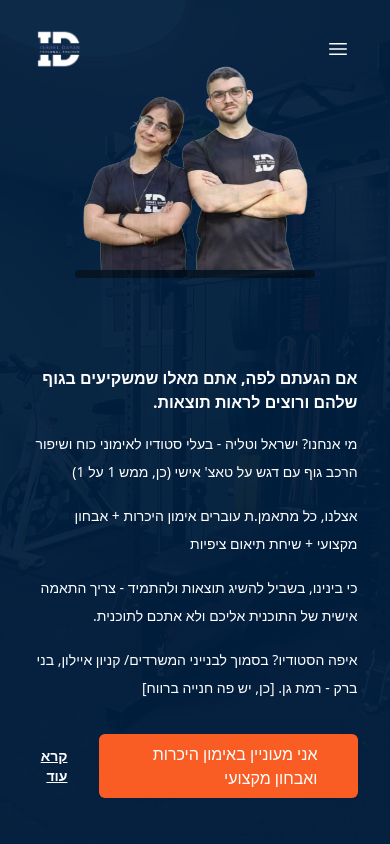
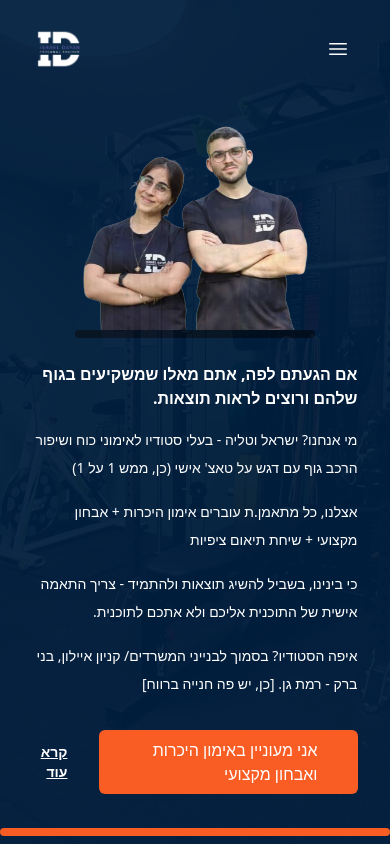
Before and after one commit to itzhakl/dayan-fitness-site, a React (Vite) app: page / in a window 390 px wide. Shown: the top 844 px of the page. Built offline with nearby package versions, Linux system fonts and the light colour scheme.

Commit message:
responsive plans

```diff
--- a/src/App.tsx
+++ b/src/App.tsx
@@ -7,9 +7,22 @@ import Ourclasses from '@/components/OurClasses/Ourclasses';
 import ContactUs from '@/components/ContactUs/ContactUs';
 import Footer from '@/components/Footer/Footer';
 import AboutUs from '@/components/AboutUs/AboutUs';
+import {
+  motion,
+  useScroll,
+  useSpring,
+  useTransform,
+  MotionValue
+} from "framer-motion";
 // import ScrollListener from './ScrollListener'
 
 function App() {
+  const { scrollYProgress } = useScroll();
+  const scaleX = useSpring(scrollYProgress, {
+    stiffness: 100,
+    damping: 30,
+    restDelta: 0.001
+  });
   const [selectedPage, setSelectedPage] = useState<string>(SelectedPage.Home);
   const [isTopOfPage, setIsTopOfPage] = useState<boolean>(true);
   // const pageIds = Object.values(SelectedPage);
@@ -27,6 +40,8 @@ function App() {
     return () => window.removeEventListener("scroll", handleScroll);
   }, []);
 
+  // const components = [Home, AboutUs, Ourclasses, Benefits, ContactUs, Footer];
+
   return (
     <div dir='rtl'
       className="app bg-secondary text-primary-text"
@@ -38,6 +53,10 @@ function App() {
       <Benefits setSelectedPage={setSelectedPage} />
       <ContactUs setSelectedPage={setSelectedPage} />
       <Footer setSelectedPage={setSelectedPage} />
+      {/* {components.map((Component) => (
+        <Component selectedPage={selectedPage} setSelectedPage={setSelectedPage} />
+      ))} */}
+      <motion.div className="fixed border-3 border-solid border-primary rounded-3xl bottom-2 bg-accent w-full h-2" style={{ scaleX }} />
     </div>
   );
 }
--- a/src/components/AboutUs/AboutUs.tsx
+++ b/src/components/AboutUs/AboutUs.tsx
@@ -1,11 +1,13 @@
 import { SelectedPage } from '@/shared/types';
 import useMediaQuery from '@/hooks/useMediaQuery';
-import { motion } from 'framer-motion';
+import { motion, useScroll } from 'framer-motion';
 import { Element } from "react-scroll";
 import israelAndTalya from "@/assets/images/israelAndTalya2.png";
 // import israelPhoto from "@/assets/images/israelPhoto.png";
 
 import { ABOUT_US } from '@/shared/pageTexts';
+import { useRef } from 'react';
+import { useParallax } from '@/hooks/hooks';
 
 type Props = {
   setSelectedPage: (value: string) => void;
@@ -13,10 +15,13 @@ type Props = {
 
 const AboutUs = ({ setSelectedPage }: Props) => {
   const isAboveMediumScreens = useMediaQuery('(min-width:1060px)');
+  const ref = useRef(null);
+  const { scrollYProgress } = useScroll({ target: ref });
+  const y = useParallax(scrollYProgress, 300);
   return (
-    <Element className='relative snap-start min-h-svh' name='aboutus'>
+      <section id='aboutus' className='relative snap-start min-h-svh py-10 gap-16 md:pb-0' >
+        <div ref={ref} className="div">
       <img alt="Background" className="absolute w-full min-h-full inset-0 object-cover opacity-5" src={israelAndTalya}/>
-      <section id='' className='py-10 gap-16 md:pb-0' >
         {/* Images & Header */}
         <motion.div
           className='md:flex mx-auto w-5/6 items-center justify-center md:h-5/6'
@@ -65,8 +70,8 @@ const AboutUs = ({ setSelectedPage }: Props) => {
             </motion.div>
           </div>
         </motion.div>
+        </div>
       </section>
-    </Element>
   );
 }
 
--- a/src/components/Benefits/Benefits.tsx
+++ b/src/components/Benefits/Benefits.tsx
@@ -1,11 +1,13 @@
 import { SelectedPage } from '@/shared/types';
-import { motion } from 'framer-motion';
+import { motion, useScroll } from 'framer-motion';
 import HText from '@/shared/HText';
 import { benefits } from './data';
 import BenefitsSection from './BenefitsSection';
 import ActionButton from '@/shared/ActionButton';
 import BenefitsPageGraphic from '@/assets/images/BenefitsPageGraphic.png'
 import { Element } from "react-scroll";
+import { useRef } from 'react';
+import { useParallax } from '@/hooks/hooks';
 
 
 type Props = {
@@ -20,9 +22,13 @@ const container = {
 }
 
 const Benefits = ({ setSelectedPage }: Props) => {
+  const ref = useRef(null);
+  const { scrollYProgress } = useScroll({ target: ref });
+  const y = useParallax(scrollYProgress, 300);
+
   return (
-    <Element className='min-h-svh snap-start' name='benefits'>
-    <section id='' className='mx-auto py-20 w-5/6'>
+    <section id='benefits' className='min-h-svh snap-start mx-auto py-20 w-5/6'>
+      <div ref={ref} className="div">
         <motion.div
           onViewportEnter={() => setSelectedPage(SelectedPage.Benefits)}
         >
@@ -86,8 +92,8 @@ const Benefits = ({ setSelectedPage }: Props) => {
             {/* <img src={BenefitsPageGraphic} alt="benefits-graphics" className='mx-auto' /> */}
           </div>
         </motion.div>
+      </div>
     </section>
-    </Element>
   );
 }
 
--- a/src/components/ContactUs/ContactUs.tsx
+++ b/src/components/ContactUs/ContactUs.tsx
@@ -1,10 +1,12 @@
 import { SelectedPage } from "@/shared/types";
-import { motion } from "framer-motion";
+import { motion, useScroll } from "framer-motion";
 import HText from "@/shared/HText";
 import { useForm } from "react-hook-form";
 import ContactUsPageGraphic from '@/assets/images/ContactUsPageGraphic.png';
 import { Element } from "react-scroll";
 import useMediaQuery from "@/hooks/useMediaQuery";
+import { useRef } from "react";
+import { useParallax } from "@/hooks/hooks";
 
 
 type Props = {
@@ -12,6 +14,9 @@ type Props = {
 }
 
 const ContactUs = ({setSelectedPage}: Props) => {
+  const ref = useRef(null);
+  const { scrollYProgress } = useScroll({ target: ref });
+  const y = useParallax(scrollYProgress, 300);
   const inputStyle = `w-full snap-start mb-5 rounded-lg bg-primary-300 px-5 py-3 placeholder-white`;
   const { register, trigger, formState: { errors } } = useForm();
   const isAboveMediumScreens = useMediaQuery('(min-width:1060px)');
@@ -23,8 +28,8 @@ const ContactUs = ({setSelectedPage}: Props) => {
   }
 
   return (
-    <Element className="bg-secondary snap-start min-h-svh" name="contactus">
-    <section id='' className="w-5/6 mx-auto pt-24 pb-32">
+    <section id='contactus' className="bg-secondary snap-start min-h-svh w-5/6 mx-auto pt-24 pb-32">
+      <div ref={ref} className="div">
         <motion.div
           onViewportEnter={() => setSelectedPage(SelectedPage.ContactUs)}
           >
@@ -78,8 +83,8 @@ const ContactUs = ({setSelectedPage}: Props) => {
                 </motion.div>}
             </div>
         </motion.div>
+        </div>
     </section>
-    </Element>
   );
 }
 
--- a/src/components/Footer/Footer.tsx
+++ b/src/components/Footer/Footer.tsx
@@ -1,6 +1,6 @@
 import Logo from '@/assets/images/Logo.png';
 import { HebrewDisplayName, SelectedPage } from '@/shared/types';
-import { motion } from 'framer-motion';
+import { motion, useScroll } from 'framer-motion';
 import {
   WhatsApp as WhatsAppIcon,
   Phone as PhoneIcon,
@@ -14,6 +14,8 @@ import WazeIcon from '../../assets/svg/waze.svg'
 import { Element } from "react-scroll";
 import Copyright from './Copyright';
 import TikTokIcon from '@/assets/svg/tiktok.svg';
+import { useRef } from 'react';
+import { useParallax } from '@/hooks/hooks';
 
 
 type Props = {
@@ -21,9 +23,12 @@ type Props = {
 }
 
 const Footer = ({ setSelectedPage }: Props): JSX.Element => {
+  const ref = useRef(null);
+  const { scrollYProgress } = useScroll({ target: ref });
+  const y = useParallax(scrollYProgress, 300);
   return (
-    <Element className='relative bg-primary snap-start min-h-svh' name='footer'>
-      <section id='footer' className='pt-16'>
+    <section id='footer' className='relative bg-primary snap-start min-h-svh pt-16'>
+      <div ref={ref} className="div">
         <motion.div
           onViewportEnter={() => setSelectedPage(SelectedPage.Footer)}
           className='w-5/6 mx-auto gap-16 md:flex'>
@@ -57,9 +62,10 @@ const Footer = ({ setSelectedPage }: Props): JSX.Element => {
           </div>
           <img className='w-[50px] h-[50px]' height='50px' width='50px' src={Logo} alt="footer-logo" />
         </motion.div>
-      </section>
-      <Copyright />
-    </Element>
+        <Copyright />
+      </div>
+    </section>
+
   );
 }
 
--- a/src/components/Home/Home.tsx
+++ b/src/components/Home/Home.tsx
@@ -4,9 +4,11 @@ import ActionButton from '@/shared/ActionButton';
 import { Link as LinkScroll } from 'react-scroll/modules';
 import HomePageGraphic from '@/assets/images/HomePageGraphic.png';
 import homeBackground from "@/assets/images/homeBackground.jpeg";
-import { motion } from 'framer-motion';
+import { MotionValue, motion, useScroll } from 'framer-motion';
 import { Element } from "react-scroll";
 import { HOME_TEXT, JOIN_NOW, LEARN_MORE } from '@/shared/pageTexts';
+import { useRef } from 'react';
+import { useParallax } from '@/hooks/hooks';
 
 type Props = {
   selectedPage: string;
@@ -15,23 +17,26 @@ type Props = {
 
 const Home = ({ selectedPage, setSelectedPage }: Props) => {
   const isAboveMediumScreens = useMediaQuery('(min-width:1060px)');
+  const ref = useRef(null);
+  const { scrollYProgress } = useScroll({ target: ref });
+  const y = useParallax(scrollYProgress, 300);
 
   return (
-    <Element className='flex flex-col justify-center min-h-svh snap-start' name='home'>
-      <img alt="Background" className="absolute w-full min-h-full inset-0 object-cover opacity-5" src={homeBackground}/>
-      <section className='flex flex-col h-full items-center md:pt-10' >
+    <section id='home' className='flex flex-col justify-center min-h-svh snap-start items-center' >
+      <div ref={ref} className="div">
+        <img alt="Background" className="absolute w-full min-h-full inset-0 object-cover opacity-5" src={homeBackground} />
         {/* Images & Header */}
         <motion.div className='flex lg:flex-row flex-col mx-auto w-5/6 lg:mt-32 gap-2 items-center'
           onViewportEnter={() => setSelectedPage(SelectedPage.Home)}
         >
           {/* Image */}
-          <div className="w-full h-auto md:max-w-max max-w-60 ">
+          <div className="w-full h-auto xs:pt-14 md:max-w-max max-w-60 ">
             <img src={HomePageGraphic} alt="home-page-graphic" />
             {!isAboveMediumScreens &&
-              <div className='w-full bg-primary h-2 rounded-3xl'/>}
+              <div className='w-full bg-primary h-2 rounded-3xl' />}
           </div>
           {/* Main Header */}
-          <div className='z-10 py-4 mt-16'>
+          <div className='z-10 py-4'>
             {/* Headings */}
             <motion.div className='' initial='hidden' whileInView='visible' viewport={{ once: true, amount: 0.5 }} transition={{ duration: 0.5 }} variants={{ hidden: { opacity: 0, x: -50 }, visible: { opacity: 1, x: 0 } }}>
               <div className="w-full text-secondary-text border-solid mx-auto rounded-lg">
@@ -64,8 +69,8 @@ const Home = ({ selectedPage, setSelectedPage }: Props) => {
             </div>
           </div>
         )}
-      </section>
-    </Element>
+      </div>
+    </section>
   );
 }
 
--- a/src/components/OurClasses/Ourclasses.tsx
+++ b/src/components/OurClasses/Ourclasses.tsx
@@ -1,10 +1,10 @@
 import { DatasType, SelectedPage } from "@/shared/types";
-import { motion } from 'framer-motion';
+import { motion, useScroll } from 'framer-motion';
 import HText from "@/shared/HText";
 import { datas, trainingPlans, trainingPlansTitle } from "./data";
 import Class from "./Class";
 import { Element } from "react-scroll";
-import { useState } from "react";
+import { useRef, useState } from "react";
 import { Link as LinkScroll } from 'react-scroll/modules';
 import useMediaQuery from "@/hooks/useMediaQuery";
 
@@ -68,16 +68,20 @@ type Props = {
 
 // export default Ourclasses;
 import React from 'react';
+import { useParallax } from "@/hooks/hooks";
 
 
 const TrainingPrograms: React.FC<Props> = ({ setSelectedPage }) => {
   const [expandedPlan, setExpandedPlan] = useState<number | null>(null);
   const isAboveMediumScreens = useMediaQuery("(min-width: 1060px)");
+  const ref = useRef(null);
+  const { scrollYProgress } = useScroll({ target: ref });
+  const y = useParallax(scrollYProgress, 300);
 
   return (
-    <Element className="snap-start min-h-screen bg-primary" name="ourclasses">
-      <motion.div onViewportEnter={() => setSelectedPage(SelectedPage.OurClasses)}>
-        <section id="training-programs" className="w-5/6 mx-auto pt-24 pb-32 text-primary-text">
+    <section id="ourclasses" className="flex justify-center mx-auto snap-start min-h-screen bg-primary">
+      <div ref={ref} className="w-5/6 py-24">
+        <motion.div onViewportEnter={() => setSelectedPage(SelectedPage.OurClasses)}>
           <div className="text-center mb-10">
             <h1 className="text-4xl font-bold text-highlight">מסלולי אימונים מותאמים אישית</h1>
             <p className="mt-5 text-lg text-secondary-text">
@@ -89,7 +93,7 @@ const TrainingPrograms: React.FC<Props> = ({ setSelectedPage }) => {
             {trainingPlans.map((plan, index) => (
               <motion.div
                 key={index}
-                // className={`bg-secondary p-6 rounded-lg ${isAboveMediumScreens ? 'flex-shrink-0 w-1/4' : 'w-full'}`}
+                className={`bg-secondary p-6 rounded-lg ${isAboveMediumScreens ? 'flex-shrink-0 w-1/4' : 'w-full'}`}
                 initial={false}
                 animate={{ height: expandedPlan === index ? 'auto' : 'fit-content' }}
                 transition={{
@@ -144,9 +148,9 @@ const TrainingPrograms: React.FC<Props> = ({ setSelectedPage }) => {
               </p>
             </LinkScroll>
           </div>
-        </section>
-      </motion.div>
-    </Element>
+        </motion.div>
+      </div>
+    </section>
   );
 }
 
--- /dev/null
+++ b/src/hooks/hooks.ts
@@ -0,0 +1,5 @@
+import { MotionValue, useTransform } from "framer-motion";
+
+export const useParallax = (value: MotionValue<number>, distance: number) => {
+  return useTransform(value, [0, 1], [-distance, distance]);
+}
```
Also changed, not shown: src/index.css (+19 -0 lines). Lines whose indentation alone changed are shown as unchanged.
